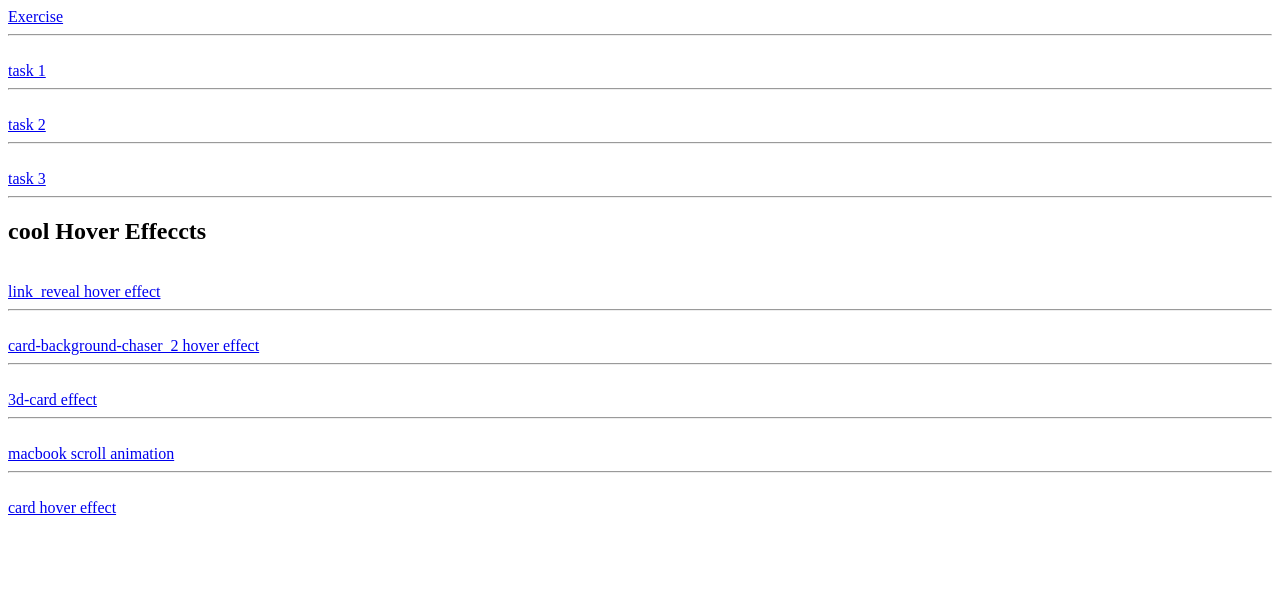
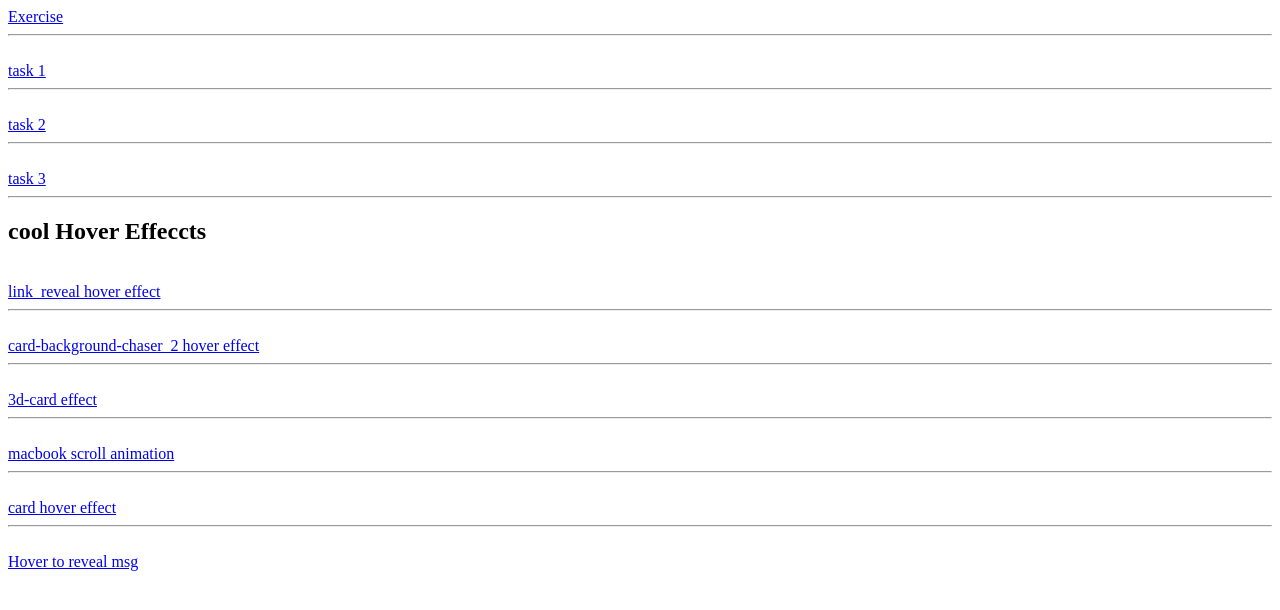
Before and after one commit to Detroja-Jenish/TA, a plain HTML site: page index.html in a window 1280 px wide. Drawn offline with Linux system fonts and the light colour scheme; some packages are replaced by stand-ins of ours; a script that the page names is missing.

Commit message:
Update index.html

```diff
--- a/index.html
+++ b/index.html
@@ -41,5 +41,9 @@
     <hr>
     <br>
     <a href="./hover-effects/card-effect.html">card hover effect</a>
+
+    <hr>
+    <br>
+    <a href="./hover-effects/reveal_msg.html">Hover to reveal msg</a>
 </body>
 </html>
```
